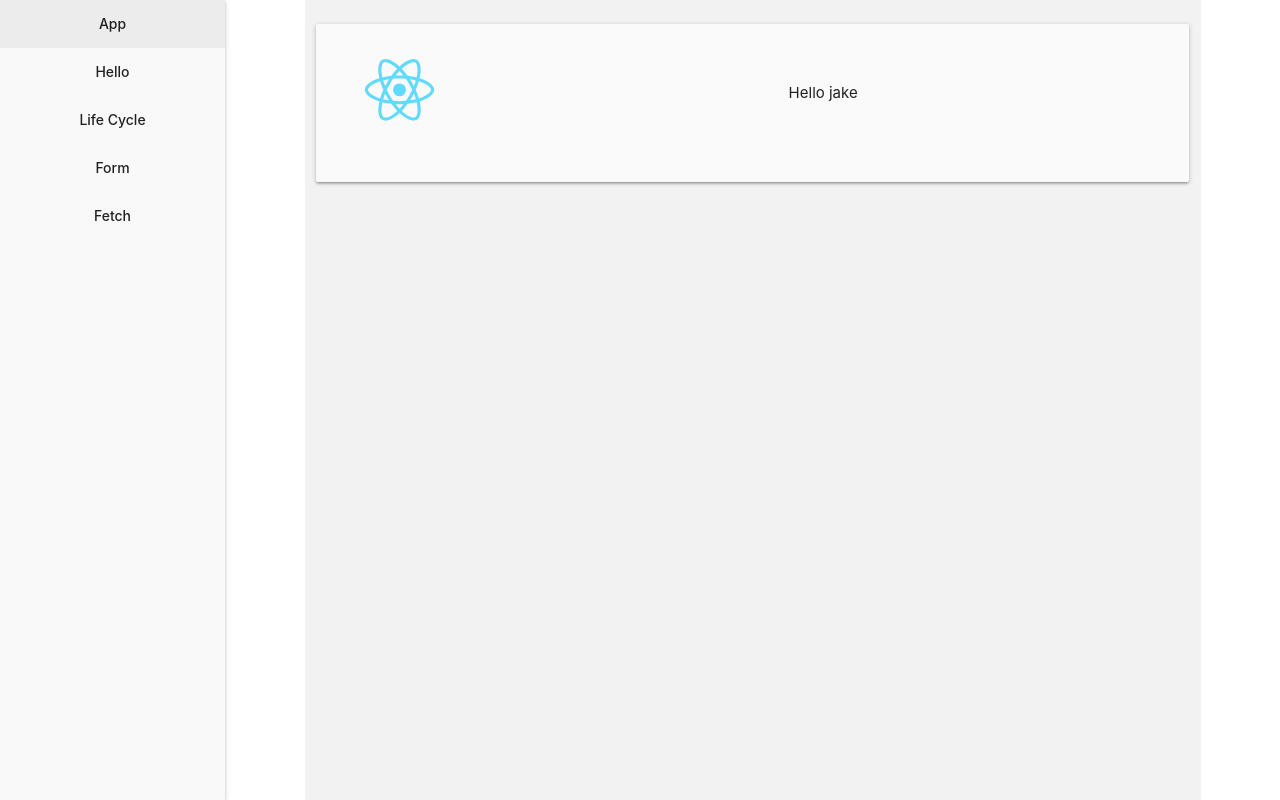
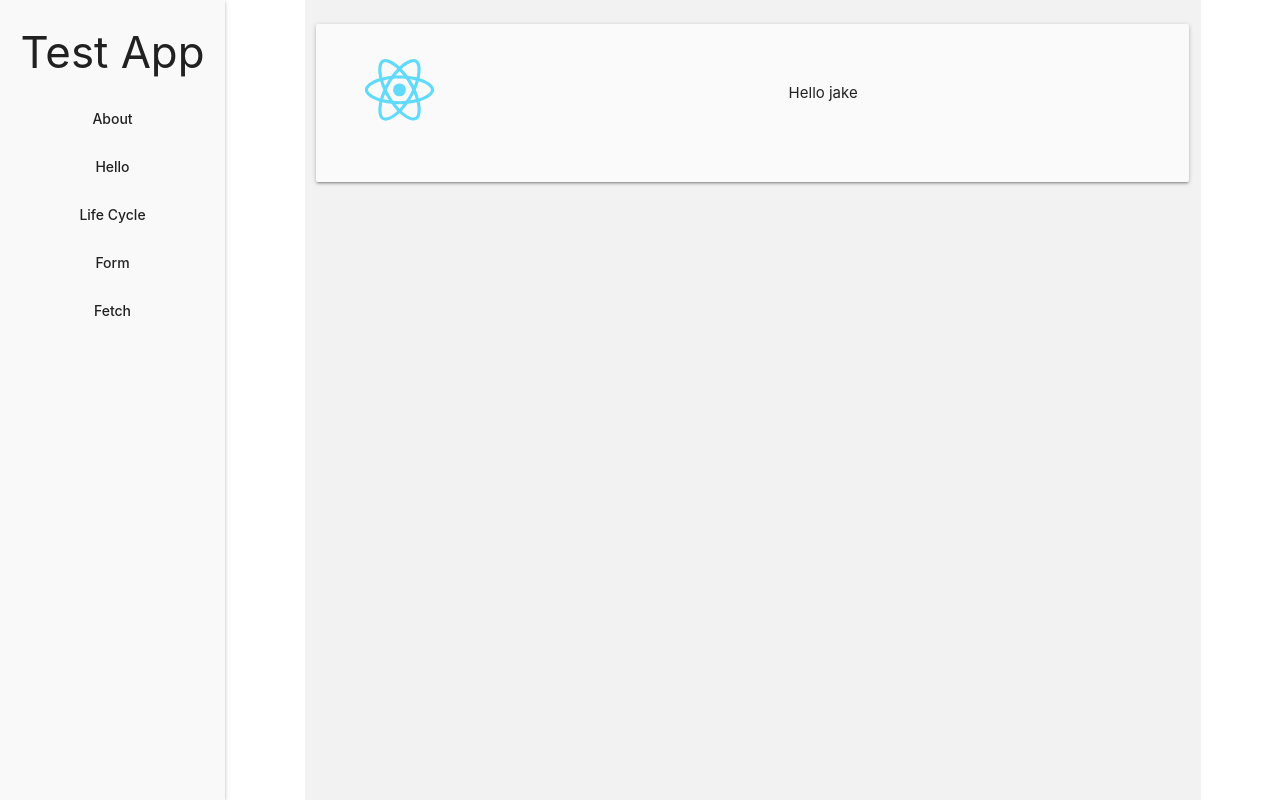
Before and after one commit to wuyuyu0222/test-app, a React (Create React App) app: page /hello in a window 1280 px wide. Built offline with nearby package versions, Linux system fonts and the light colour scheme.

Commit message:
add title

```diff
--- a/public/index.html
+++ b/public/index.html
@@ -21,7 +21,7 @@
       work correctly both with client-side routing and a non-root public URL.
       Learn how to configure a non-root public URL by running `npm run build`.
     -->
-  <title>React App</title>
+  <title>Test App</title>
 </head>
 
 <body>
--- a/src/App.js
+++ b/src/App.js
@@ -15,7 +15,8 @@ export default class App extends Component {
         <div className="App">
           <div className="App-sidebar">
             <ul id="nav-mobile" className="sidenav">
-              <li><Link to="/">App</Link></li>
+              <li><h3>Test App</h3></li>
+              <li><Link to="/">About</Link></li>
               <li><Link to="hello">Hello</Link></li>
               <li><Link to="life-cycle">Life Cycle</Link></li>
               <li><Link to="form">Form</Link></li>
```
